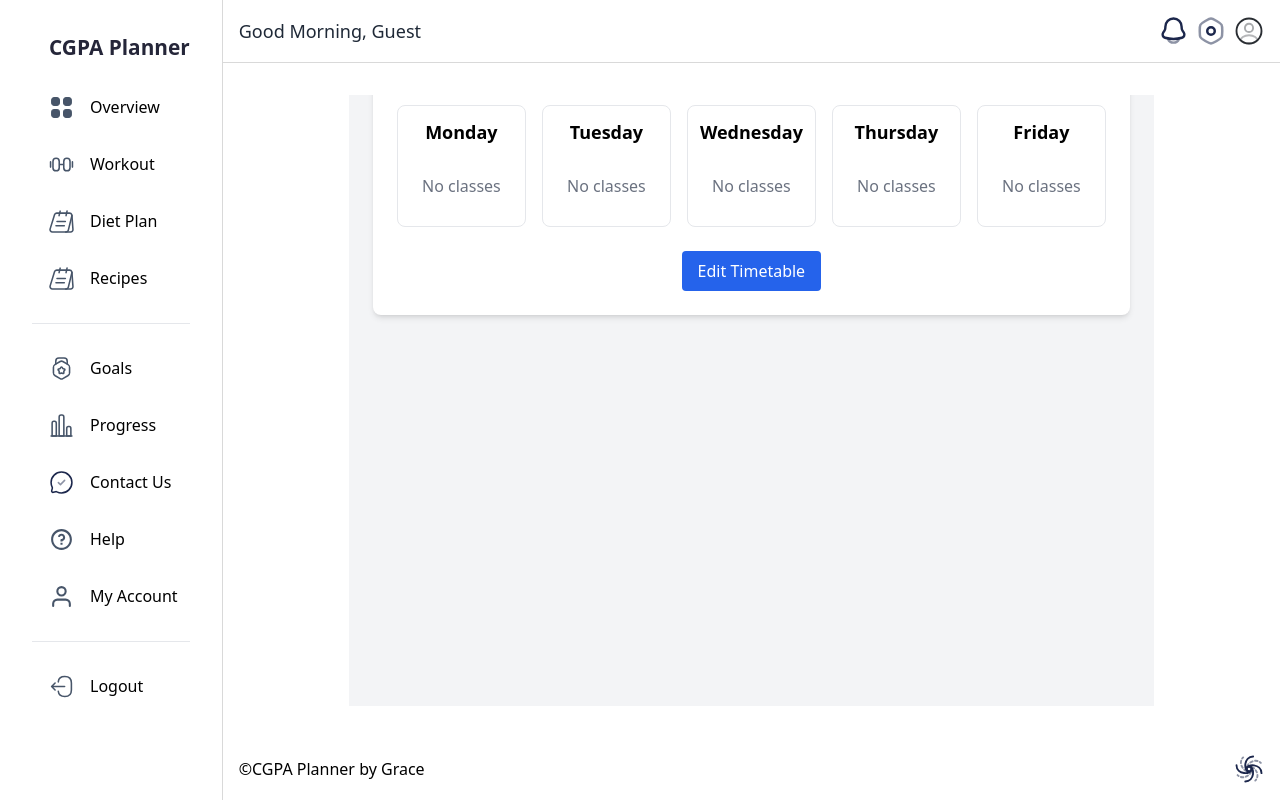
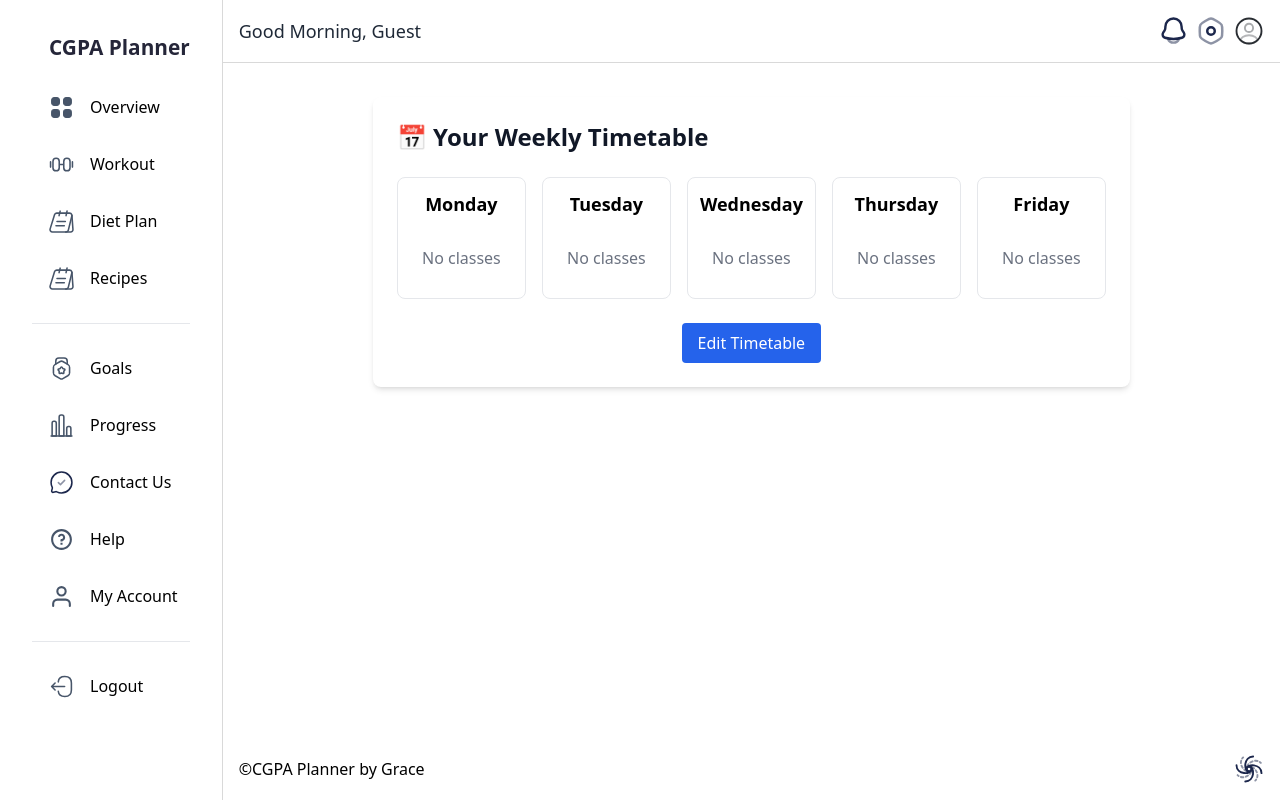
Before and after one commit to gracieib/academic_success_tracker, a Next.js app in the folder frontend/: page /overview in a window 1280 px wide. Built offline with nearby package versions, Linux system fonts and the light colour scheme.

Commit message:
feat: timetable generator

```diff
--- a/frontend/app/my-profile/page.tsx
+++ b/frontend/app/my-profile/page.tsx
@@ -59,14 +59,14 @@ export default function ProfilePage() {
   }
 
   return (
-    <div className="min-h-screen bg-gray-100 p-6">
+    <div className="min-h-screen bg-white p-6 pt-24">
       <div className="max-w-3xl mx-auto bg-white rounded-lg shadow-md p-6">
         {/* Header */}
         <h1 className="text-2xl font-bold mb-4 text-center">🎓 Your Profile</h1>
 
         {/* User Info */}
         {user && (
-          <div className="mb-6 text-sm text-gray-700 space-y-1">
+          <div className="mb-6 text-lg text-gray-700 space-y-1">
             <p><strong>Name:</strong> {user.name}</p>
             <p><strong>Email:</strong> {user.email}</p>
             <p><strong>Level:</strong> {user.level}</p>
--- a/frontend/app/overview/page.tsx
+++ b/frontend/app/overview/page.tsx
@@ -32,9 +32,12 @@ export default function OverviewPage() {
   }, [])
 
   return (
-    <div className="min-h-screen bg-gray-100 p-6">
-      <div className="max-w-4xl mx-auto bg-white rounded-lg shadow-md p-6">
-        <h1 className="text-2xl font-bold mb-6 text-center">📅 Your Weekly Timetable</h1>
+<div className="min-h-screen bg-white p-6 pt-24">
+<div className="max-w-4xl mx-auto bg-white rounded-lg shadow-md p-6">
+      <div className="flex flex-col md:flex-row md:justify-between md:items-center mb-6 space-y-2 md:space-y-0">
+        <h1 className="text-2xl font-bold text-gray-900">📅 Your Weekly Timetable</h1>
+      </div>
+
 
         <div className="grid grid-cols-1 md:grid-cols-5 gap-4">
           {days.map(day => (
@@ -59,7 +62,7 @@ export default function OverviewPage() {
 
         <div className="mt-6 text-center">
           <Link
-            href="/profile"
+            href="/my-profile"
             className="bg-blue-600 text-white px-4 py-2 rounded hover:bg-blue-700 inline-block"
           >
             Edit Timetable
```
